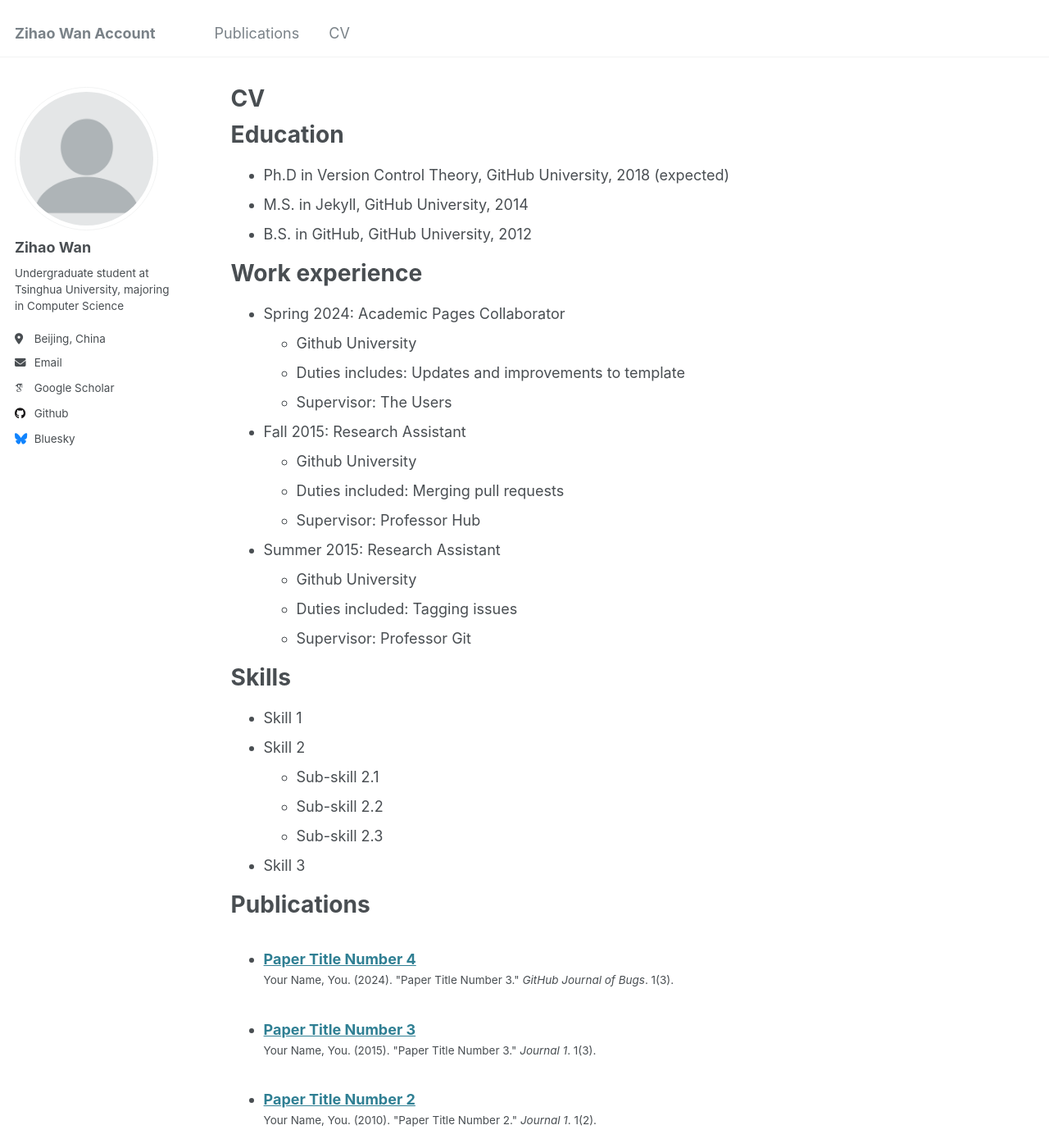
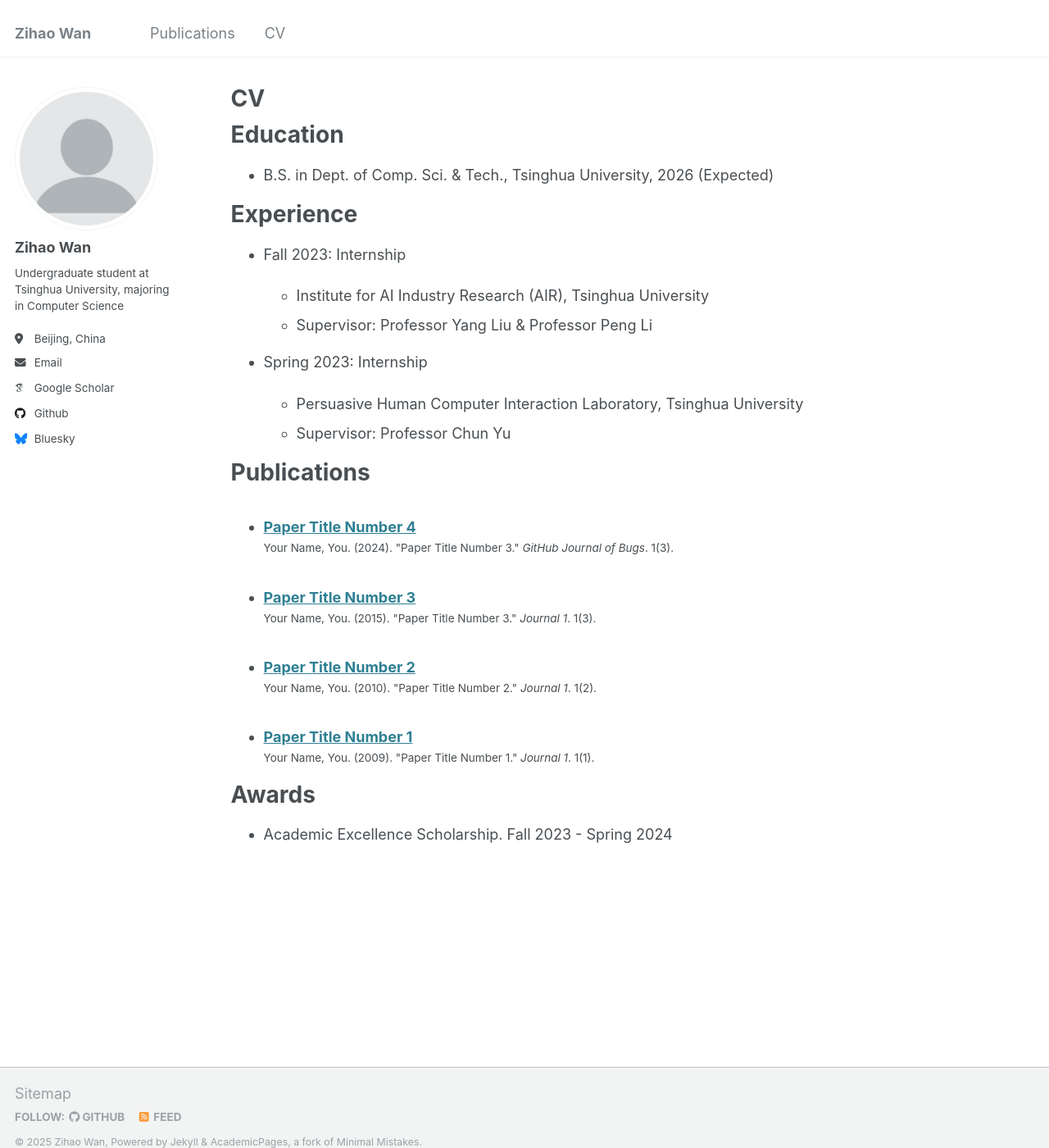
Before and after one commit to resi1ience/resi1ience.github.io, a Jekyll site: the page built from _pages/cv.md, in a window 1280 px wide and 1400 px high. Shown: the whole window at 82% size. Built offline with Jekyll 4.4.1, drawn with Linux system fonts in a browser that asks for light colours; some web fonts are replaced; some of the changed text lies outside the part shown.

Commit message:
update cv

```diff
--- a/_config.yml
+++ b/_config.yml
@@ -8,9 +8,9 @@
 
 # Basic Site Settings
 locale                   : "en-US"
-title                    : "Zihao Wan Account"
+title                    : "Zihao Wan"
 title_separator          : "-"
-name                     : &name "Zihao Wan Account"
+name                     : &name "Zihao Wan"
 description              : &description "Undergraduate student at Tsinghua University"
 url                      : https://resi1ience.github.io # the base hostname & protocol for your site e.g. "https://[your GitHub username].github.io"
 baseurl                  : "" # the subpath of your site, e.g. "/blog"
@@ -49,7 +49,7 @@ author:
   stackoverflow    : # User number or user number and name (i.e., use "1" or "1/jeff-atwood")
 
   # Social media
-  bluesky          : "bsky.app" # Replace this with you Bluesky username
+  bluesky          : "" # Replace this with you Bluesky username
   facebook         : # Username
   flickr           : # Username
   foursquare       : # Username
--- a/_pages/cv.md
+++ b/_pages/cv.md
@@ -6,59 +6,35 @@ author_profile: true
 redirect_from:
   - /resume
 ---
-
 {% include base_path %}
 
 Education
-======
-* Ph.D in Version Control Theory, GitHub University, 2018 (expected)
-* M.S. in Jekyll, GitHub University, 2014
-* B.S. in GitHub, GitHub University, 2012
+=========
 
-Work experience
-======
-* Spring 2024: Academic Pages Collaborator
-  * Github University
-  * Duties includes: Updates and improvements to template
-  * Supervisor: The Users
+* B.S. in Dept. of Comp. Sci. & Tech., Tsinghua University, 2026 (Expected)
 
-* Fall 2015: Research Assistant
-  * Github University
-  * Duties included: Merging pull requests
-  * Supervisor: Professor Hub
+Experience
+===============
+* Fall 2023: Internship
 
-* Summer 2015: Research Assistant
-  * Github University
-  * Duties included: Tagging issues
-  * Supervisor: Professor Git
+  * Institute for AI Industry Research (AIR), Tsinghua University
+  * Supervisor: Professor Yang Liu & Professor Peng Li
 
-Skills
-======
-* Skill 1
-* Skill 2
-  * Sub-skill 2.1
-  * Sub-skill 2.2
-  * Sub-skill 2.3
-* Skill 3
+* Spring 2023: Internship
+
+  * Persuasive Human Computer Interaction Laboratory, Tsinghua University
+  * Supervisor: Professor Chun Yu
+
 
 Publications
-======
-  <ul>{% for post in site.publications reversed %}
+============
+
+<ul>{% for post in site.publications reversed %}
     {% include archive-single-cv.html %}
   {% endfor %}</ul>
 
-Talks
-======
-  <ul>{% for post in site.talks reversed %}
-    {% include archive-single-talk-cv.html  %}
-  {% endfor %}</ul>
 
-Teaching
-======
-  <ul>{% for post in site.teaching reversed %}
-    {% include archive-single-cv.html %}
-  {% endfor %}</ul>
+Awards
+======================
 
-Service and leadership
-======
-* Currently signed in to 43 different slack teams
+* Academic Excellence Scholarship. Fall 2023 - Spring 2024
```
